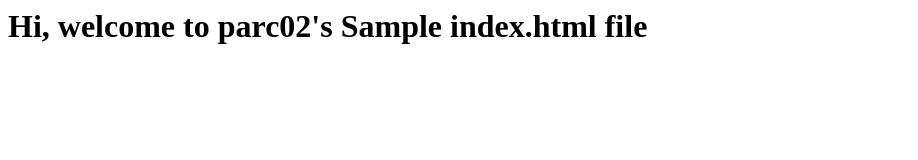
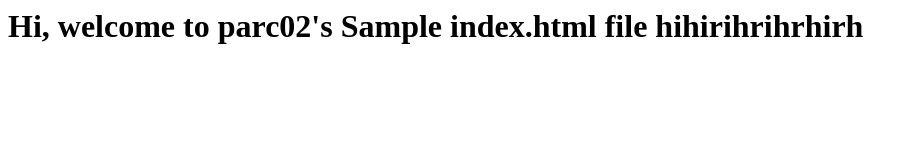
Before and after one commit to parc02/self-docker-cron, a plain HTML site: page index.html in a window 1280 px wide. Shown: the whole page, without its empty margins (0-918 px from the left). Drawn offline with Linux system fonts and the light colour scheme.

Commit message:
Update index.html

```diff
--- a/index.html
+++ b/index.html
@@ -1,2 +1,2 @@
 <title>hohohohohohohohoho</title>
-<h1> Hi, welcome to parc02's Sample index.html file </h1>
+<h1> Hi, welcome to parc02's Sample index.html file hihirihrihrhirh </h1>
```
